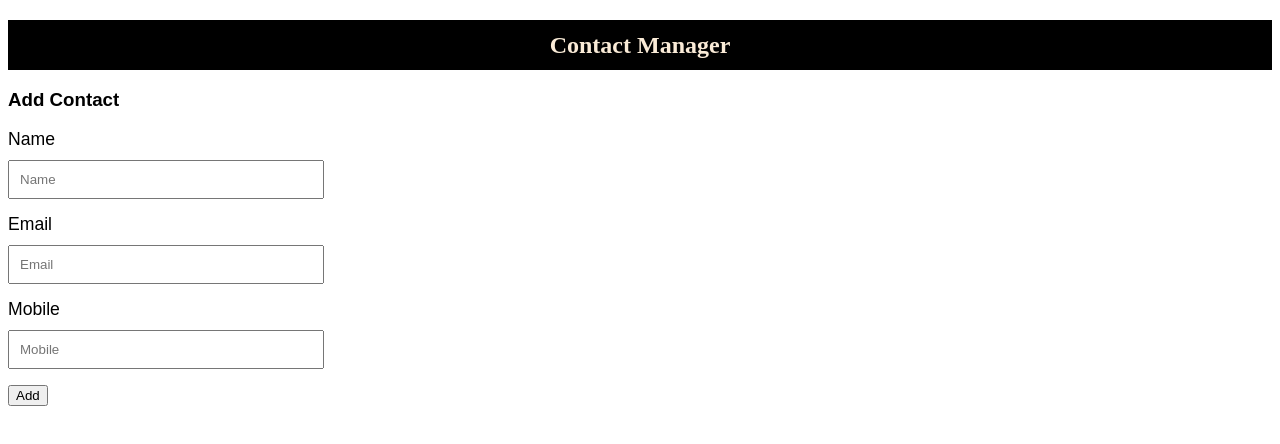
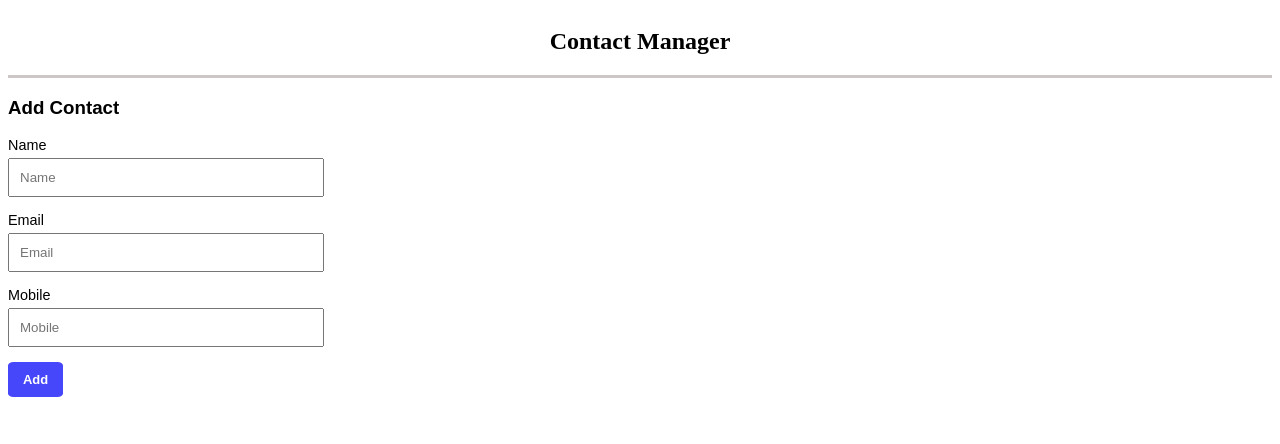
Before and after one commit to yxsn/contactApp, a React (Create React App) app: page / in a window 1280 px wide. Shown: the top 444 px of the page. Built offline with nearby package versions, Linux system fonts and the light colour scheme.

Commit message:
addContact component CSS updated

```diff
--- a/src/components/App.css
+++ b/src/components/App.css
@@ -1,17 +1,16 @@
 .ui-container-centre{
-    background-color:black;
-    color: antiquewhite;
-    text-align: center;
-    vertical-align: middle;
-    line-height: 50px;
-    height: 50px;
+    border-bottom:3px solid rgb(204, 198, 198);
+    color: rgb(0, 0, 0);
+    display: flex;
+    justify-content: center;
+
 }
 .field{
     display: flex;
     flex-direction: column;
 }
 #contactInput{
-    margin-top: 10px;
+    margin-top: 5px;
     margin-bottom: 15px;
     padding: 10px;
     margin-right: 75%;
@@ -20,6 +19,18 @@ h3{
     font-family:Arial, Helvetica, sans-serif;
 }
 .addContactForm{
-    font-size: 110%;
+    font-size: 90%;
     font-family:Arial, Helvetica, sans-serif;
 }
+.addContactButton{
+    padding: 10px;
+    padding-left: 15px;
+    padding-right: 15px;
+    border-radius: 10%;
+    border-style: none;
+    color:white;
+    font-size:90%;
+    background-color:rgb(70, 70, 251);
+
+
+}
--- a/src/components/addContact.js
+++ b/src/components/addContact.js
@@ -18,7 +18,7 @@ import React from "react";
                         <label>Mobile</label>
                         <input type="text" id="contactInput" name="mobile" placeholder="Mobile"/>
                     </div>
-                    <button className="addContactButton">Add</button>
+                    <button className="addContactButton"><b>Add</b></button>
                 </form>
             </div>
         )
```
